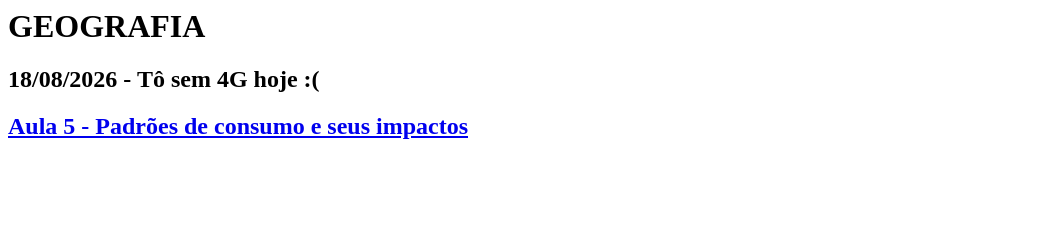
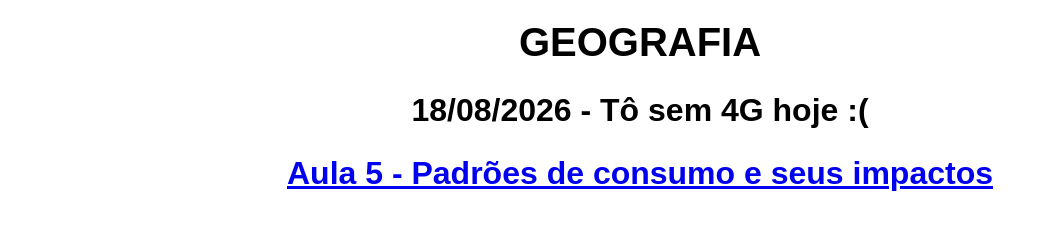
Before and after one commit to GatoGamer7DCP/tarefas, a plain HTML site: page geografia/index.html in a window 1280 px wide. Shown: the whole page, without its empty margins (0-1047 px from the left). Drawn offline with Linux system fonts and the light colour scheme.

Commit message:
corrigido endereço do css #3

```diff
--- a/geografia/index.html
+++ b/geografia/index.html
@@ -1,7 +1,7 @@
 <html>
   <head>
     <title>Geografia</title>
-    <link rel="stylesheet" href="https>//gatogamer7dcp.github.io/tarefas/style.css">
+    <link rel="stylesheet" href="https://gatogamer7dcp.github.io/tarefas/style.css">
   </head>
   <body>
     <h1>GEOGRAFIA</h1>
```
